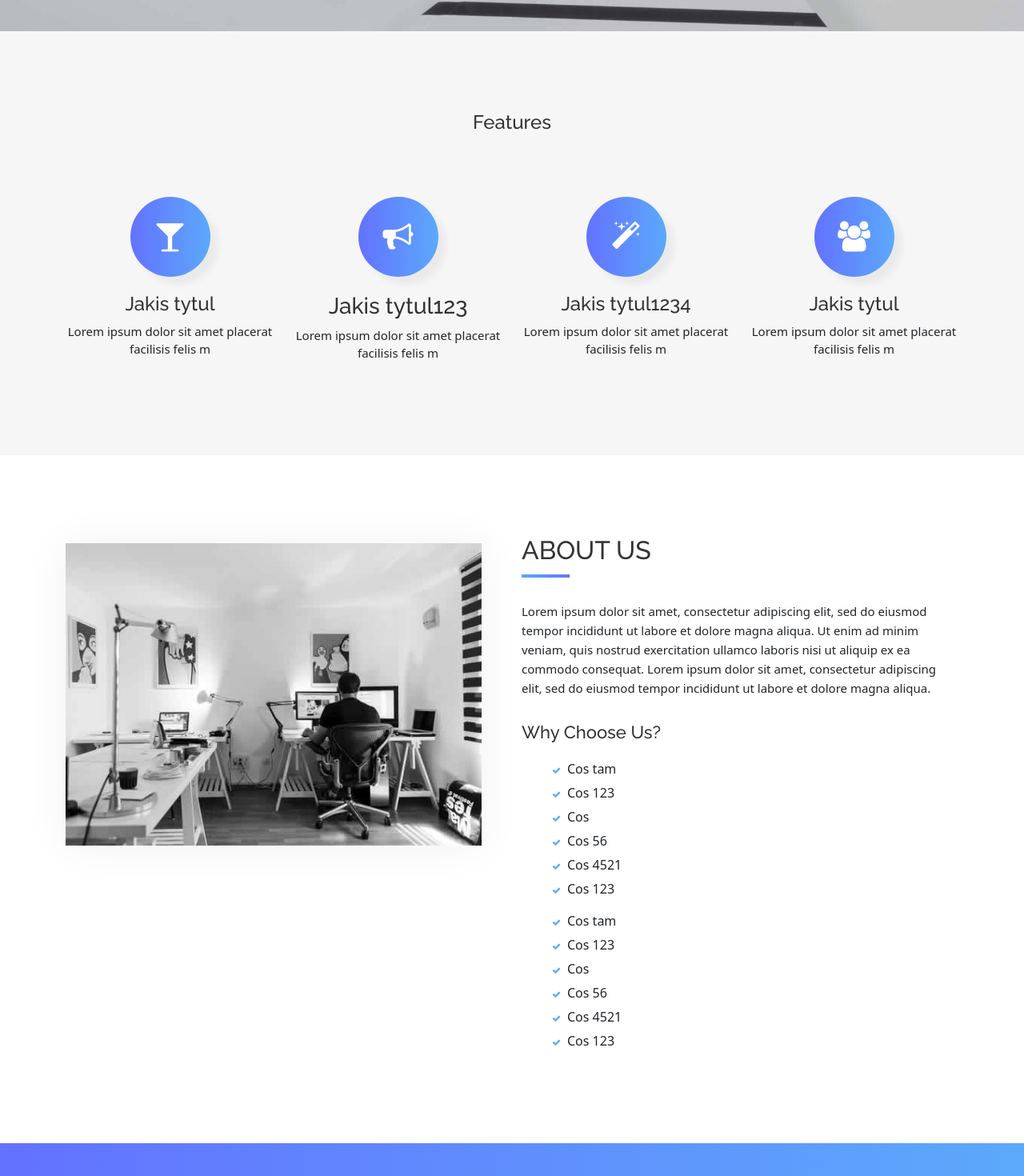
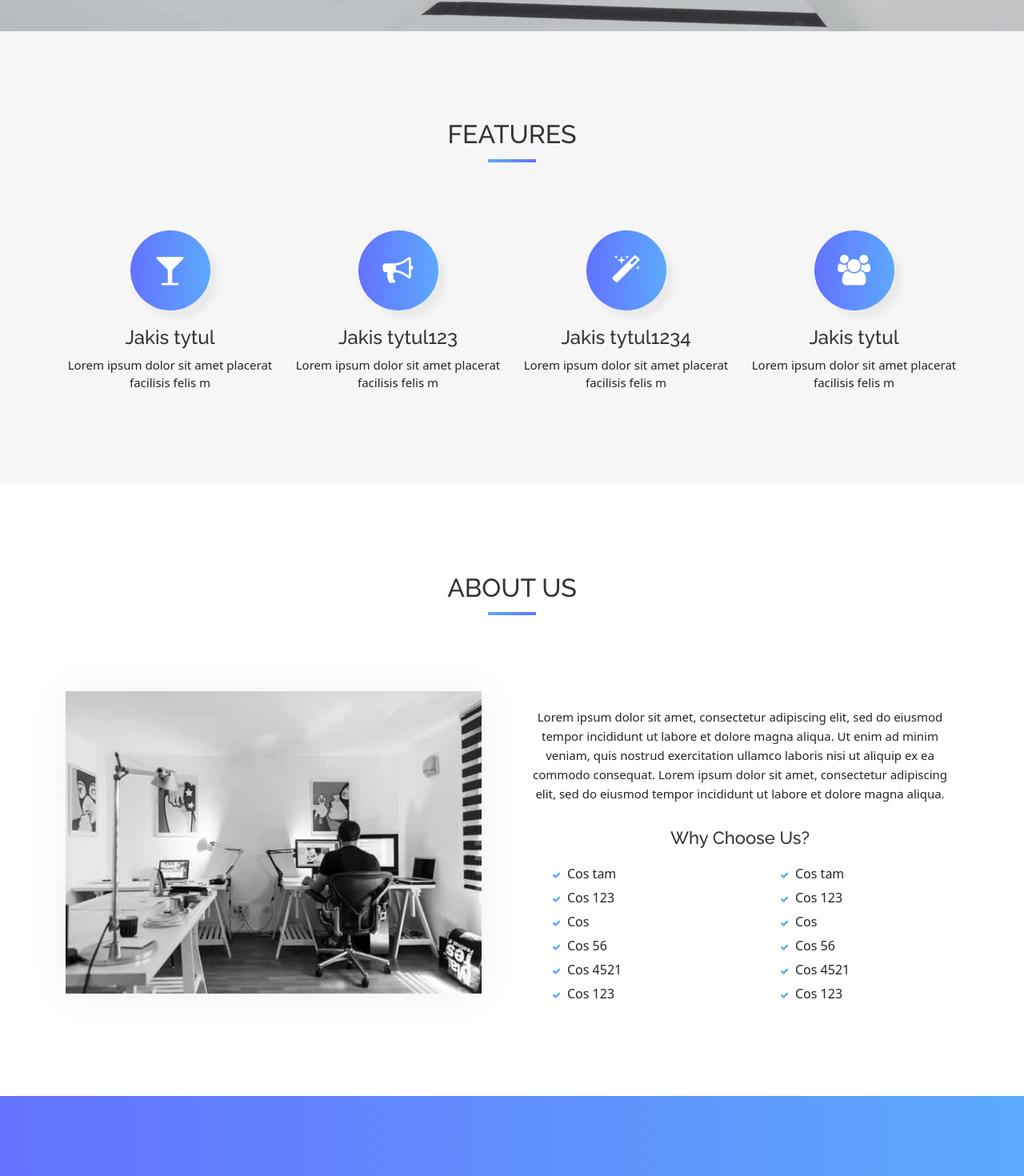
Before and after one commit to majoseek/Med-App, a React (Create React App) app in the folder client/: page / in a window 1280 px wide. Shown: the part 807-2277 px from the top of the page at 80% size. Built offline with nearby package versions, Linux system fonts and the light colour scheme; what smooth-scroll would draw is missing.

Commit message:
Fixed About, Feature pages

```diff
--- a/client/src/components/About/About.css
+++ b/client/src/components/About/About.css
@@ -4,20 +4,6 @@
 #about h3 {
     font-size: 22px;
     margin: 0 0 20px;
-}
-#about h2 {
-    position: relative;
-    margin-bottom: 15px;
-    padding-bottom: 15px;
-}
-#about h2::after {
-    position: absolute;
-    content: "";
-    background: linear-gradient(to right, #5ca9fb 0%, #6372ff 100%);
-    height: 4px;
-    width: 60px;
-    bottom: 0;
-    left: 0;
 }
 #about .about-text li {
     font-size: 16px;
@@ -45,3 +31,11 @@
     line-height: 24px;
     margin: 30px 0;
 }
+.img-responsive {
+    display: block;
+    max-width: 100%;
+    height: auto;
+}
+ul {
+    text-align: left;
+}
--- a/client/src/components/About/About.js
+++ b/client/src/components/About/About.js
@@ -2,8 +2,11 @@ import "./About.css";
 import AboutImg from "./about.jpg";
 export const About = () => {
     return (
-        <div id="about">
+        <div id="about" className="text-center">
             <div className="container">
+                <div className="row section-title">
+                    <h2>About Us</h2>
+                </div>
                 <div className="row">
                     <div className="col-12 col-md-6">
                         {" "}
@@ -15,7 +18,6 @@ export const About = () => {
                     </div>
                     <div className="col-12 col-md-6">
                         <div className="about-text">
-                            <h2>About Us</h2>
                             <p>
                                 Lorem ipsum dolor sit amet, consectetur
                                 adipiscing elit, sed do eiusmod tempor
@@ -28,7 +30,7 @@ export const About = () => {
                                 aliqua.
                             </p>
                             <h3>Why Choose Us?</h3>
-                            <div className="list-style">
+                            <div className="row">
                                 <div className="col-lg-6 col-sm-6 col-12">
                                     <ul>
                                         <li>Cos tam</li>
--- a/client/src/components/Features/Features.js
+++ b/client/src/components/Features/Features.js
@@ -4,7 +4,7 @@ export const Features = () => {
         <div id="features" className="text-center">
             <div className="container">
                 <div className="row section-title">
-                    <h4>Features</h4>
+                    <h2>Features</h2>
                 </div>
                 <div className="row">
                     <div className="col-6 col-md-3">
@@ -19,7 +19,7 @@ export const Features = () => {
                     <div className="col-6 col-md-3">
                         {" "}
                         <i className="fa fa-bullhorn"></i>
-                        <h3 className="font-weight-bold">Jakis tytul123</h3>
+                        <h4 className="font-weight-bold">Jakis tytul123</h4>
                         <p>
                             Lorem ipsum dolor sit amet placerat facilisis felis
                             m
```
